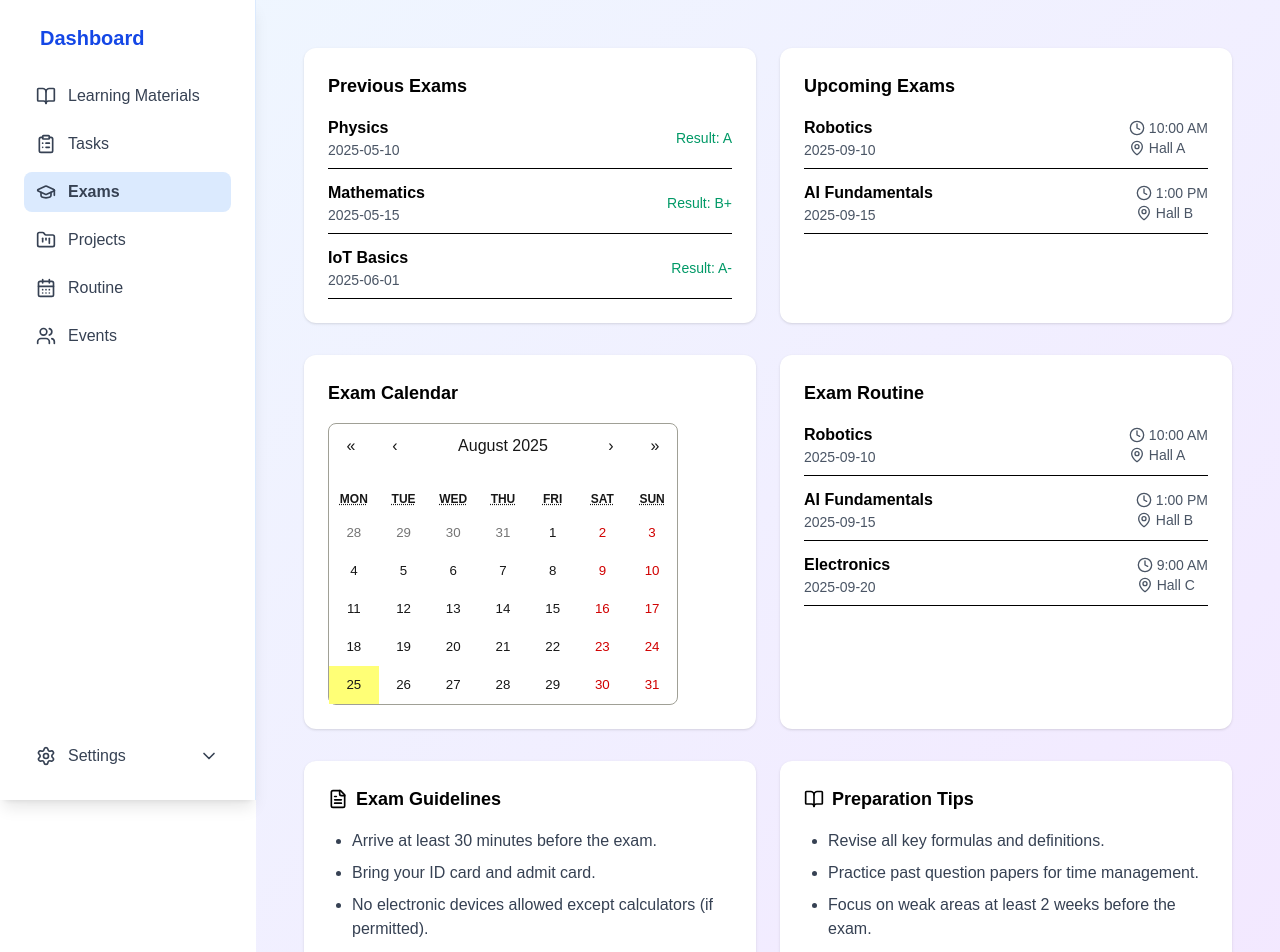
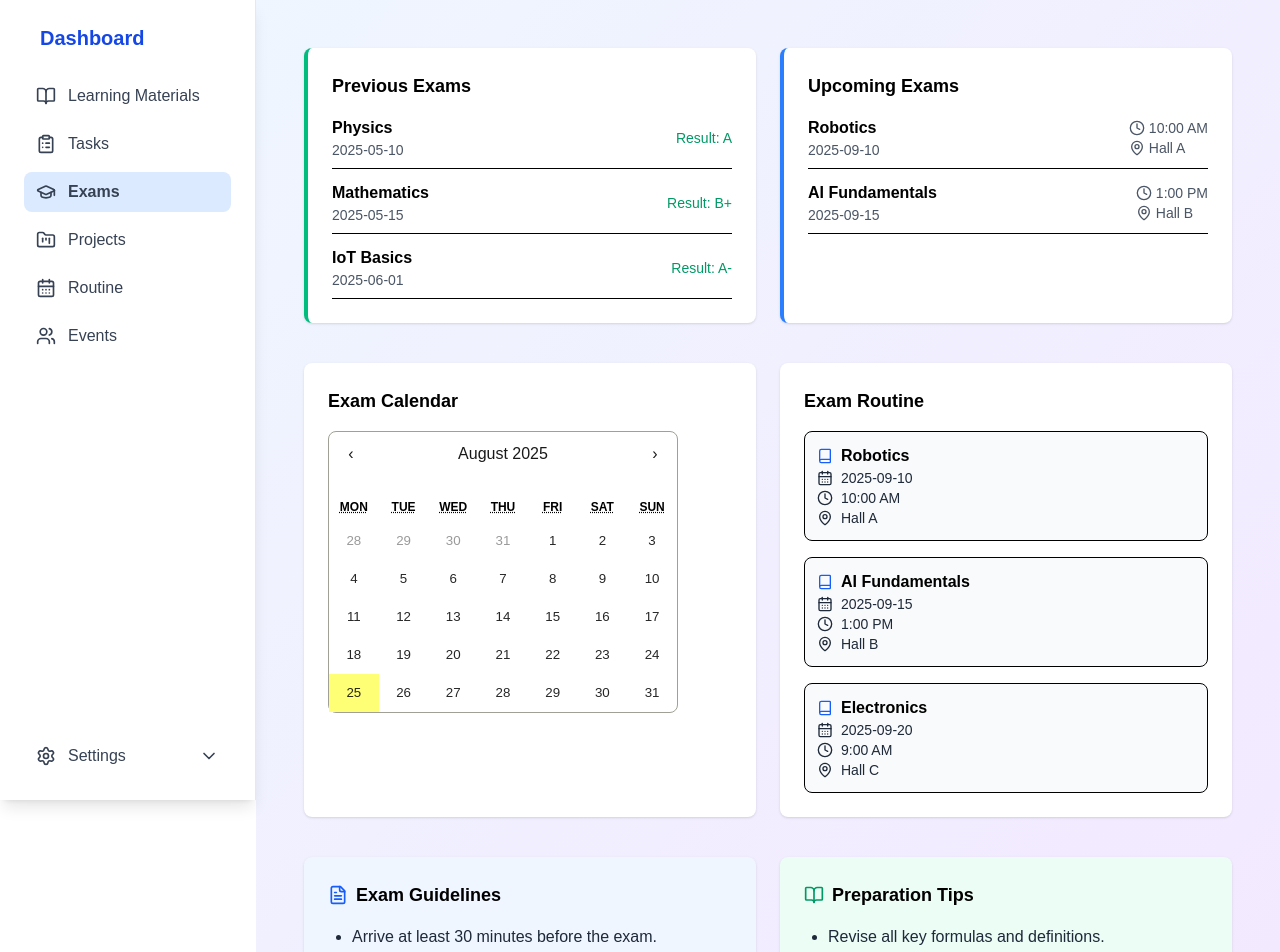
Before and after one commit to sabeennayazu/Student_management_system, a Next.js app: page /student/exams in a window 1280 px wide. Shown: the top 952 px of the page. Built offline with nearby package versions, Linux system fonts and the light colour scheme.

Commit message:
ui  refining

```diff
--- a/src/app/student/exams/page.tsx
+++ b/src/app/student/exams/page.tsx
@@ -3,7 +3,7 @@
 import { useState } from "react";
 import Calendar from "react-calendar";
 import "react-calendar/dist/Calendar.css";
-import { Clock, MapPin, FileText, BookOpen } from "lucide-react";
+import { Clock, MapPin, FileText, BookOpen, CalendarDays, Book } from "lucide-react";
 
 export default function ExamsPage() {
   const previousExams = [
@@ -25,7 +25,7 @@ export default function ExamsPage() {
 
   const examDates = examRoutine.map((exam) => exam.date);
 
-  const tileClassName = ({ date }: { date: Date }) => {
+  const tileClassName = ({ date, view }: { date: Date; view: string }) => {
     const dateStr = date.toISOString().split("T")[0];
     if (examDates.includes(dateStr)) {
       return "bg-blue-500 text-white rounded-md"; // highlight exam dates
@@ -34,11 +34,11 @@ export default function ExamsPage() {
   };
 
   return (
-    <div className="p-8 space-y-8">
+    <div className="p-8 space-y-10">
       {/* Top Row */}
       <div className="grid md:grid-cols-2 gap-6">
         {/* Previous Exams */}
-        <div className="p-6 bg-white rounded-xl shadow">
+        <div className="p-6 bg-white border-l-4 border-emerald-500 rounded-lg shadow-sm">
           <h2 className="text-lg font-bold text-black mb-4">Previous Exams</h2>
           <ul className="space-y-3 text-black">
             {previousExams.map((exam, index) => (
@@ -59,7 +59,7 @@ export default function ExamsPage() {
         </div>
 
         {/* Upcoming Exams */}
-        <div className="p-6 bg-white rounded-xl shadow">
+        <div className="p-6 bg-white border-l-4 border-blue-500 rounded-lg shadow-sm">
           <h2 className="text-lg font-bold text-black mb-4">Upcoming Exams</h2>
           <ul className="space-y-3 text-black">
             {upcomingExams.map((exam, index) => (
@@ -88,46 +88,63 @@ export default function ExamsPage() {
       {/* Middle Row */}
       <div className="grid md:grid-cols-2 gap-6">
         {/* Exam Calendar */}
-        <div className="p-6 bg-white rounded-xl shadow">
+        <div className="p-6 bg-white rounded-lg shadow">
           <h2 className="text-lg font-bold text-black mb-4">Exam Calendar</h2>
-          <Calendar className="rounded-lg border w-full" tileClassName={tileClassName} />
+          <Calendar
+            className="rounded-lg border w-full text-black"
+            tileClassName={tileClassName}
+            prev2Label={null}
+            next2Label={null}
+          />
+          <style jsx global>{`
+            .react-calendar__tile {
+              color: rgba(0, 0, 0, 0.85); /* default text */
+            }
+            .react-calendar__month-view__days__day--neighboringMonth {
+              color: rgba(0, 0, 0, 0.4); /* faded for other months */
+            }
+            .react-calendar__navigation button {
+              color: rgba(0, 0, 0, 0.9);
+              font-weight: 500;
+            }
+          `}</style>
         </div>
 
         {/* Exam Routine */}
-        <div className="p-6 bg-white rounded-xl shadow">
+        <div className="p-6 bg-white rounded-lg shadow">
           <h2 className="text-lg font-bold text-black mb-4">Exam Routine</h2>
-          <ul className="space-y-3 text-black">
+          <ul className="space-y-4 text-black">
             {examRoutine.map((exam, index) => (
               <li
                 key={index}
-                className="flex justify-between items-center border-b pb-2"
+                className="p-3 rounded-lg border hover:shadow-sm transition bg-gray-50"
               >
-                <div>
-                  <p className="font-semibold">{exam.subject}</p>
-                  <p className="text-sm text-gray-600">{exam.date}</p>
-                </div>
-                <div className="text-right text-sm text-gray-600">
-                  <p className="flex items-center gap-1">
-                    <Clock className="w-4 h-4" /> {exam.time}
-                  </p>
-                  <p className="flex items-center gap-1">
-                    <MapPin className="w-4 h-4" /> {exam.venue}
-                  </p>
-                </div>
+                <p className="flex items-center gap-2 font-semibold">
+                  <Book className="w-4 h-4 text-blue-600" /> {exam.subject}
+                </p>
+                <p className="flex items-center gap-2 text-sm text-gray-800">
+                  <CalendarDays className="w-4 h-4" /> {exam.date}
+                </p>
+                <p className="flex items-center gap-2 text-sm text-gray-800">
+                  <Clock className="w-4 h-4" /> {exam.time}
+                </p>
+                <p className="flex items-center gap-2 text-sm text-gray-800">
+                  <MapPin className="w-4 h-4" /> {exam.venue}
+                </p>
               </li>
             ))}
           </ul>
         </div>
       </div>
 
-      {/* Bottom Row */}
+      {/* Bottom Row: Guidelines & Tips */}
       <div className="grid md:grid-cols-2 gap-6">
         {/* Guidelines */}
-        <div className="p-6 bg-white rounded-xl shadow">
+        <div className="p-6 bg-blue-50 rounded-lg shadow">
           <h2 className="text-lg font-bold text-black mb-4 flex items-center gap-2">
-            <FileText className="w-5 h-5" /> Exam Guidelines
+            <FileText className="w-5 h-5 text-blue-600" /> Exam Guidelines
           </h2>
-          <ul className="list-disc pl-6 text-gray-700 space-y-2">
+          <ul className="list-disc pl-6 text-gray-800 space-y-2">
             <li>Arrive at least 30 minutes before the exam.</li>
             <li>Bring your ID card and admit card.</li>
             <li>No electronic devices allowed except calculators (if permitted).</li>
@@ -136,11 +153,11 @@ export default function ExamsPage() {
         </div>
 
         {/* Preparation Tips */}
-        <div className="p-6 bg-white rounded-xl shadow">
+        <div className="p-6 bg-emerald-50 rounded-lg shadow">
           <h2 className="text-lg font-bold text-black mb-4 flex items-center gap-2">
-            <BookOpen className="w-5 h-5" /> Preparation Tips
+            <BookOpen className="w-5 h-5 text-emerald-600" /> Preparation Tips
           </h2>
-          <ul className="list-disc pl-6 text-gray-700 space-y-2">
+          <ul className="list-disc pl-6 text-gray-800 space-y-2">
             <li>Revise all key formulas and definitions.</li>
             <li>Practice past question papers for time management.</li>
             <li>Focus on weak areas at least 2 weeks before the exam.</li>
--- a/src/app/student/profile/Courses/page.tsx
+++ b/src/app/student/profile/Courses/page.tsx
@@ -31,22 +31,7 @@ export default function CourseProgressPage() {
       instructor: "Mr. Wilson",
       status: "In Progress"
     },
-    {
-      name: "Drone Technology Basics",
-      progress: 40,
-      category: "Technology",
-      duration: "6 weeks",
-      instructor: "Dr. Brown",
-      status: "In Progress"
-    },
-    {
-      name: "3D Printing & CAD Design",
-      progress: 50,
-      category: "Design",
-      duration: "14 weeks",
-      instructor: "Ms. Davis",
-      status: "In Progress"
-    },
+
   ];
 
   const getCategoryColor = (category: string) => {
@@ -67,7 +52,7 @@ export default function CourseProgressPage() {
   };
 
   return (
-    <div className="p-8">
+    <div className="p-8 border-l-8 border-green-500 bg-white rounded-lg shadow-sm">
       <div className="flex justify-between items-center mb-8">
         <div>
           <h1 className="text-2xl font-light text-gray-900 mb-2">Course Progress</h1>
--- a/src/app/student/profile/assessments/page.tsx
+++ b/src/app/student/profile/assessments/page.tsx
@@ -69,7 +69,7 @@ export default function AssessmentsPage() {
   const averageScore = Math.round(assessments.reduce((sum, a) => sum + a.score, 0) / assessments.length);
 
   return (
-    <div className="p-8">
+    <div className="p-8 border-l-8 border-yellow-500 bg-white rounded-lg shadow-sm">
       <div className="flex justify-between items-center mb-8">
         <div>
           <h1 className="text-2xl font-light text-gray-900 mb-2">Academic Assessments</h1>
--- a/src/app/student/profile/instructor-feedback/page.tsx
+++ b/src/app/student/profile/instructor-feedback/page.tsx
@@ -28,7 +28,7 @@ export default function FeedbackPage() {
   ];
 
   return (
-    <div className="p-8">
+    <div className="p-8 border-l-8 border-black bg-white rounded-lg shadow-sm">
       <div className="flex justify-between items-center mb-8">
         <div>
           <h1 className="text-2xl font-light text-gray-900 mb-2">Instructor Feedback</h1>
--- a/src/app/student/profile/personal-info/page.tsx
+++ b/src/app/student/profile/personal-info/page.tsx
@@ -16,7 +16,7 @@ export default function PersonalInfoPage() {
   };
 
   return (
-    <div className="p-8">
+    <div className="p-8 border-l-8 border-blue-500 bg-white rounded-lg shadow-sm ">
       <h1 className="text-2xl font-bold text-black mb-6">Personal Information</h1>
 
       {/* Info List (Vertical, Left Aligned) */}
--- a/src/app/student/profile/projects/page.tsx
+++ b/src/app/student/profile/projects/page.tsx
@@ -66,7 +66,7 @@ export default function ProjectsPage() {
   };
 
   return (
-    <div className="p-8">
+    <div className="p-8 border-l-8 border-red-500 bg-white rounded-lg shadow-sm">
       <div className="flex justify-between items-center mb-8">
         <div>
           <h1 className="text-2xl font-light text-gray-900 mb-2">Projects Portfolio</h1>
--- a/src/app/student/profile/skills/page.tsx
+++ b/src/app/student/profile/skills/page.tsx
@@ -16,7 +16,7 @@ export default function SkillsPage() {
   ];
 
   return (
-    <div className="p-8">
+    <div className="p-8 border-l-8 border-purple-500 bg-white rounded-lg shadow-sm">
       <div className="flex justify-between items-center mb-8">
         <h1 className="text-2xl font-bold text-black">Skills & Expertise</h1>
 
```
